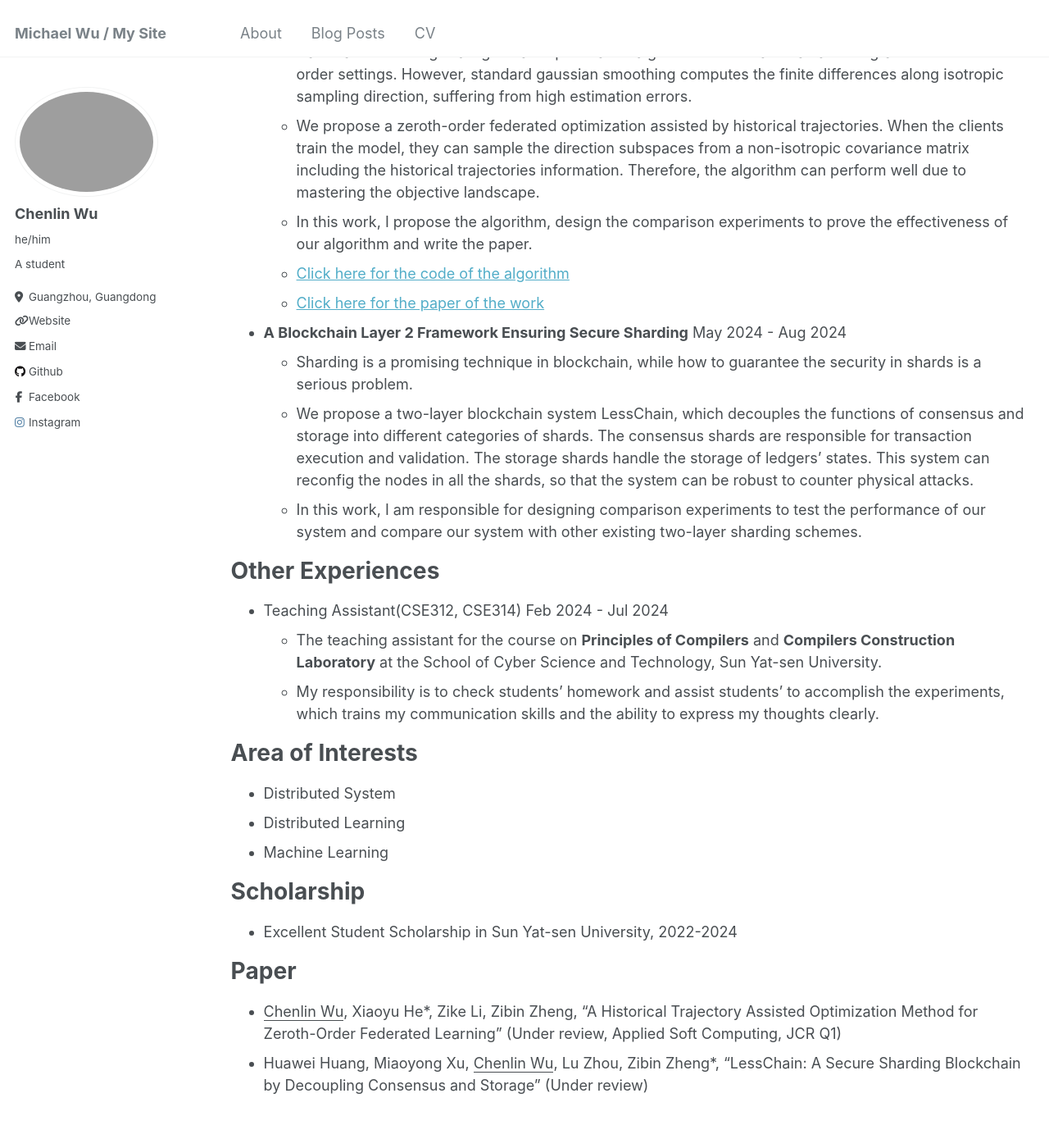
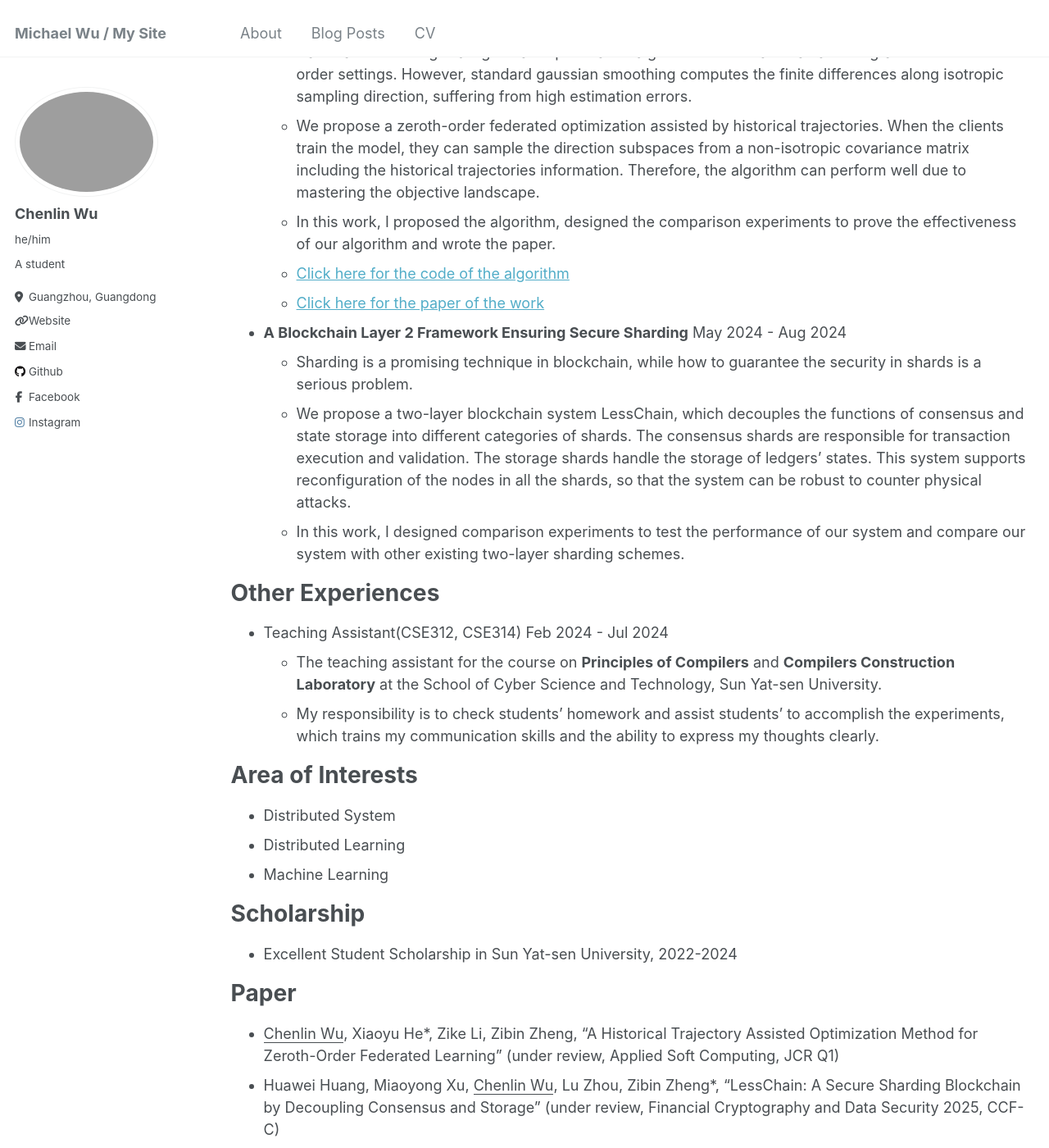
Before and after one commit to Michael112233/Michael112233.github.io, a Jekyll site: the page built from _pages/cv.md, in a window 1280 px wide and 1400 px high, scrolled down 730 px. Shown: the whole window at 82% size. Built offline with Jekyll 4.4.1, drawn with Linux system fonts in a browser that asks for light colours.

Commit message:
modified:   _pages/about.md 	modified:   _pages/cv.md

```diff
--- a/_pages/cv.md
+++ b/_pages/cv.md
@@ -34,14 +34,14 @@ Research Experiences
 * **Historical Information Assisted Zeroth-order Federated Optimization**
   * Gaussian smoothing is a significant optimization algorithm which can evaluate the gradients in zeroth-order settings. However, standard gaussian smoothing computes the finite differences along isotropic sampling direction, suffering from high estimation errors.
   * We propose a zeroth-order federated optimization assisted by historical trajectories. When the clients train the model, they can sample the direction subspaces from a non-isotropic covariance matrix including the historical trajectories information. Therefore, the algorithm can perform well due to mastering the objective landscape.
-  * In this work, I propose the algorithm, design the comparison experiments to prove the effectiveness of our algorithm and write the paper.
+  * In this work, I proposed the algorithm, designed the comparison experiments to prove the effectiveness of our algorithm and wrote the paper.
   * [Click here for the code of the algorithm](https://github.com/Michael112233/Federated-Learning-ZO)
   * [Click here for the paper of the work](https://arxiv.org/abs/2409.15955)
 
 * **A Blockchain Layer 2 Framework Ensuring Secure Sharding** May 2024 - Aug 2024
   * Sharding is a promising technique in blockchain, while how to guarantee the security in shards is a serious problem.
-  * We propose a two-layer blockchain system LessChain, which decouples the functions of consensus and storage into different categories of shards. The consensus shards are responsible for transaction execution and validation. The storage shards handle the storage of ledgers' states. This system can reconfig the nodes in all the shards, so that the system can be robust to counter physical attacks.
-  * In this work, I am responsible for designing comparison experiments to test the performance of our system and compare our system with other existing two-layer sharding schemes.
+  * We propose a two-layer blockchain system LessChain, which decouples the functions of consensus and state storage into different categories of shards. The consensus shards are responsible for transaction execution and validation. The storage shards handle the storage of ledgers' states. This system supports reconfiguration of the nodes in all the shards, so that the system can be robust to counter physical attacks.
+  * In this work, I designed comparison experiments to test the performance of our system and compare our system with other existing two-layer sharding schemes.
 
 Other Experiences
 ======
@@ -61,5 +61,5 @@ Scholarship
 
 Paper
 ======
-* <u>Chenlin Wu</u>, Xiaoyu He*, Zike Li, Zibin Zheng, "A Historical Trajectory Assisted Optimization Method for Zeroth-Order Federated Learning" (Under review, Applied Soft Computing, JCR Q1)
-* Huawei Huang, Miaoyong Xu, <u>Chenlin Wu</u>, Lu Zhou, Zibin Zheng*, "LessChain: A Secure Sharding Blockchain by Decoupling Consensus and Storage" (Under review)
+* <u>Chenlin Wu</u>, Xiaoyu He*, Zike Li, Zibin Zheng, "A Historical Trajectory Assisted Optimization Method for Zeroth-Order Federated Learning" (under review, Applied Soft Computing, JCR Q1)
+* Huawei Huang, Miaoyong Xu, <u>Chenlin Wu</u>, Lu Zhou, Zibin Zheng*, "LessChain: A Secure Sharding Blockchain by Decoupling Consensus and Storage" (under review, Financial Cryptography and Data Security 2025, CCF-C)
```
Also changed, not shown: _pages/about.md (+1 -1 lines).
